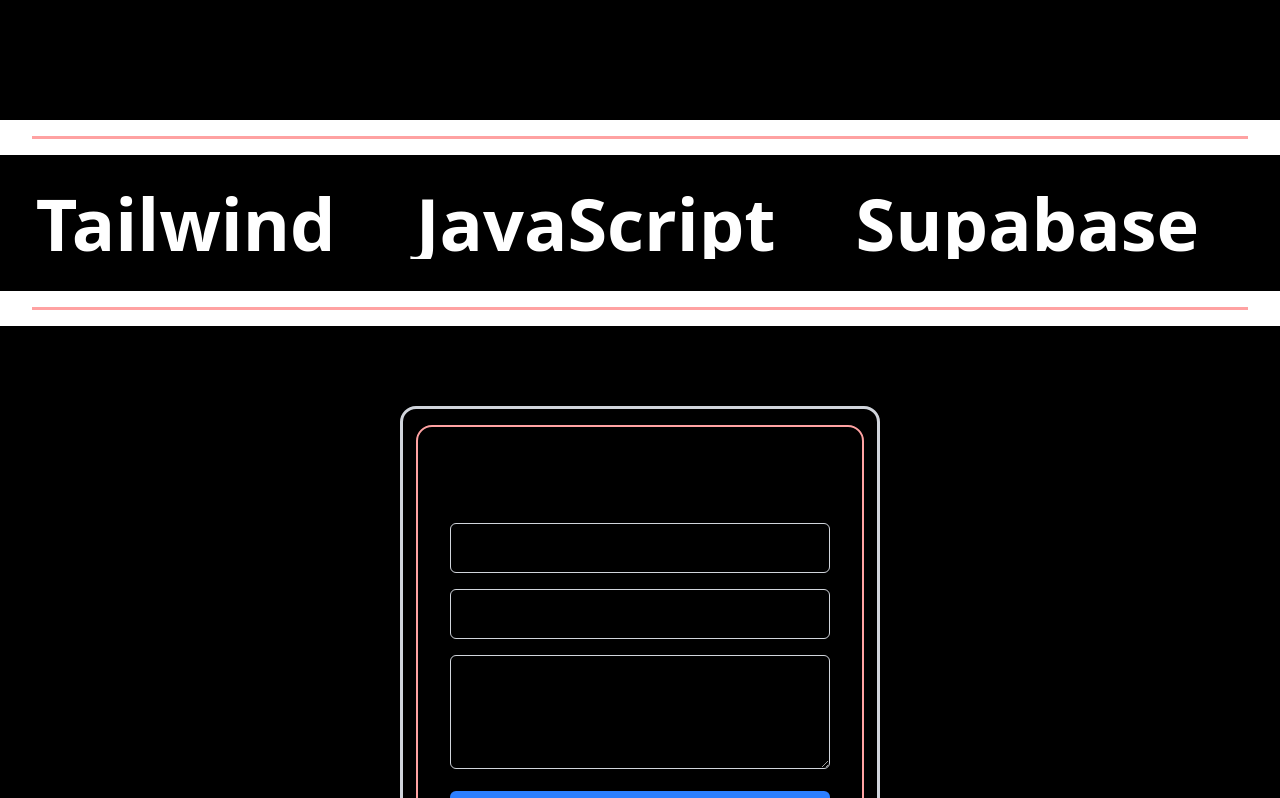
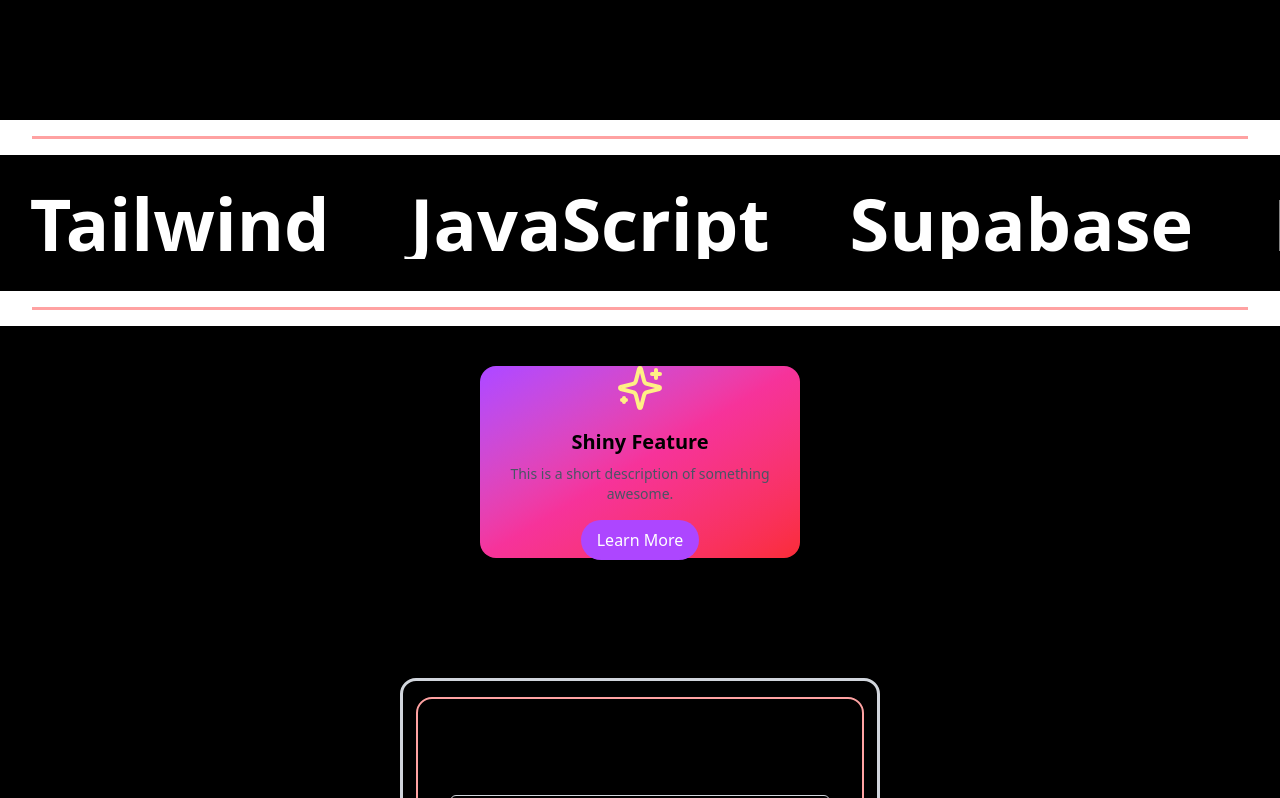
Before and after one commit to 3-stardust-7/Portfolio, a React (Vite) app: page / in a window 1280 px wide. Shown: the part 680-1478 px from the top of the page. Built offline with nearby package versions, Linux system fonts and the light colour scheme.

Commit message:
feat: add interactive Tilt card

```diff
--- a/package.json
+++ b/package.json
@@ -14,11 +14,13 @@
     "@tailwindcss/postcss": "^4.0.15",
     "@tailwindcss/vite": "^4.0.15",
     "autoprefixer": "^10.4.21",
+    "lucide-react": "^0.487.0",
     "postcss": "^8.5.3",
     "react": "^19.0.0",
     "react-dom": "^19.0.0",
     "react-fast-marquee": "^1.6.5",
     "react-icons": "^5.5.0",
+    "react-parallax-tilt": "^1.7.289",
     "react-router-dom": "^7.4.1",
     "react-toastify": "^11.0.5",
     "tailwindcss": "^4.0.17"
--- /dev/null
+++ b/src/components/TiltGlowCard.jsx
@@ -0,0 +1,28 @@
+// components/TiltGlowCard.jsx
+import Tilt from "react-parallax-tilt";
+import { Sparkles } from "lucide-react";
+
+export default function TiltGlowCard({ title, description, icon }) {
+  return (
+    <Tilt
+      glareEnable={true}
+      glareMaxOpacity={0.6}
+      glareColor="#ffffff"
+      glarePosition="all"
+      tiltMaxAngleX={15}
+      tiltMaxAngleY={15}
+      className="w-80 h-48 bg-gradient-to-br from-purple-500 via-pink-500 to-red-500 rounded-2xl shadow-2xl p-6 flex flex-col justify-center items-center transition-transform duration-300"
+    >
+      <div className="flex flex-col items-center text-center">
+        <Sparkles className="w-12 h-12 text-yellow-200 mb-4" />
+        <h2 className="text-xl font-bold mb-2">Shiny Feature</h2>
+        <p className="text-gray-600 text-sm mb-4">
+          This is a short description of something awesome.
+        </p>
+        <button className="px-4 py-2 bg-purple-500 text-white rounded-full hover:bg-purple-600 transition">
+          Learn More
+        </button>
+      </div>
+    </Tilt>
+  );
+}
--- a/src/pages/Landing.jsx
+++ b/src/pages/Landing.jsx
@@ -5,36 +5,38 @@
 import Footer from "../components/Footer";
 import Contact from "../components/Contact";
 
+import TiltGlowCard from "../components/TiltGlowCard";
+
 //import { FaGithub, FaLinkedin, FaTwitter } from "react-icons/fa";
 
 const Landing = () => {
   return (
     <>
-        <div className=" fixed w-full z-100 ">
+      <div className="fixed w-full z-100">
         <Navbar />
       </div>
 
       <div className="bg-black w-full text-white min-h-screen flex lg:flex-col flex-row justify-center items-center">
         <div className="flex lg:flex-row flex-col">
-            <div className="w-1/2 sm:ml-0 ml-18  z-50 lg:bg-none bg-black">
+          <div className="w-1/2 sm:ml-0 ml-18 z-50 lg:bg-none bg-black">
             <h1 className="mt-40 px-20 text-7xl font-bold animate-fade-in-up">
               Hey! I'm <span className="text-red-300">Kirubha</span>
             </h1>
             <p className="p-20 font-light text-2xl">
               A passionate web developer who loves crafting beautiful UIs.
-                Skilled in React, Tailwind, and Supabase, with a growing
-                interest in machine learning
+              Skilled in React, Tailwind, and Supabase, with a growing interest
+              in machine learning
             </p>
-              <div className="bg-black sm:ml-0 ml-16  pb-20">
+            <div className="bg-black sm:ml-0 ml-16 pb-20">
               <SocialIcons />
             </div>
           </div>
           <div className="border-4 lg:ml-0 ml-36 z-20 w-116 h-116 border-white p-4 m-20 rounded-full">
-              <div className="w-106 h-106  border-2 border-red-300 p-2 rounded-full">
+            <div className="w-106 h-106 border-2 border-red-300 p-2 rounded-full">
               <img
-                  src="/me!!.jpg" // Correct path for Vite (in public folder)
+                src="/me!!.jpg"
                 alt="Profile Pic"
-                  className="w-102  h-102 object-cover rounded-full"
+                className="w-102 h-102 object-cover rounded-full"
               />
             </div>
           </div>
@@ -42,7 +44,7 @@
         <div className="absolute z-0 -top-50 -right-50 border-4 border-white p-4 rounded-full">
           <div className="border-2 border-red-300 p-4 rounded-full lg:w-200 lg:h-200">
             <img
-                src="/bnw.jpg" // Correct path for Vite (in public folder)
+              src="/bnw.jpg"
               alt="Profile Pic"
               className="w-200 opacity-50 h-190 object-cover rounded-full"
             />
@@ -51,7 +53,7 @@
       </div>
 
       <hr className="border-t-3 border-red-300 m-4 mx-8" />
-        <div className="bg-black  text-7xl font-bold text-white py-8">
+      <div className="bg-black text-7xl font-bold text-white py-8">
         <Marquee gradient={false} speed={50} pauseOnHover={true}>
           <span className="mx-10">React</span>
           <span className="mx-10">Tailwind</span>
@@ -62,6 +64,11 @@
         </Marquee>
       </div>
       <hr className="border-t-3 border-red-300 m-4 mx-8" />
+
+      {/* Added TiltGlowCard here */}
+      <div className="flex justify-center p-10 bg-black">
+        <TiltGlowCard />
+      </div>
 
       <div className="bg-black p-20">
         <Contact />
@@ -76,46 +83,3 @@
 };
 
 export default Landing;
-
-  {
-    /* Hero Section */
-  }
-  {
-    /* <div className="text-center space-y-4">
-          <h1 className="text-5xl font-bold animate-fade-in-up">
-            👋 Hi, I'm <span className="text-blue-500">Your Name</span>
-          </h1>
-          <p className="text-lg text-gray-400 max-w-md mx-auto">
-            I'm a passionate <span className="text-blue-400">Web Developer</span>{" "}
-            and
-            <span className="text-blue-400"> ML Enthusiast</span> building
-            exceptional digital experiences.
-          </p>
-          <div className="space-x-4 mt-4 animate-fade-in-up">
-            <a
-              href="https://github.com/yourusername"
-              target="_blank"
-              rel="noopener noreferrer"
-              className="text-gray-400 hover:text-white"
-            >
-              <FaGithub size={30} />
-            </a>
-            <a
-              href="https://linkedin.com/in/yourusername"
-              target="_blank"
-              rel="noopener noreferrer"
-              className="text-gray-400 hover:text-white"
-            >
-              <FaLinkedin size={30} />
-            </a>
-            <a
-              href="https://twitter.com/yourusername"
-              target="_blank"
-              rel="noopener noreferrer"
-              className="text-gray-400 hover:text-white"
-            >
-              <FaTwitter size={30} />
-            </a>
-          </div>
-        </div> */
-  }
```
Also changed, not shown: 1 other file (tests, documents, lock files or other folders). Lines whose indentation alone changed are shown as unchanged.
